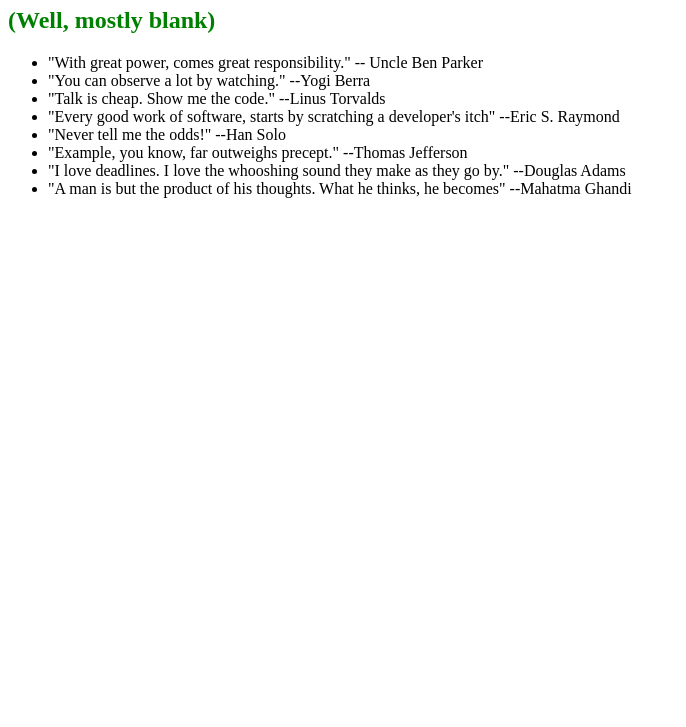
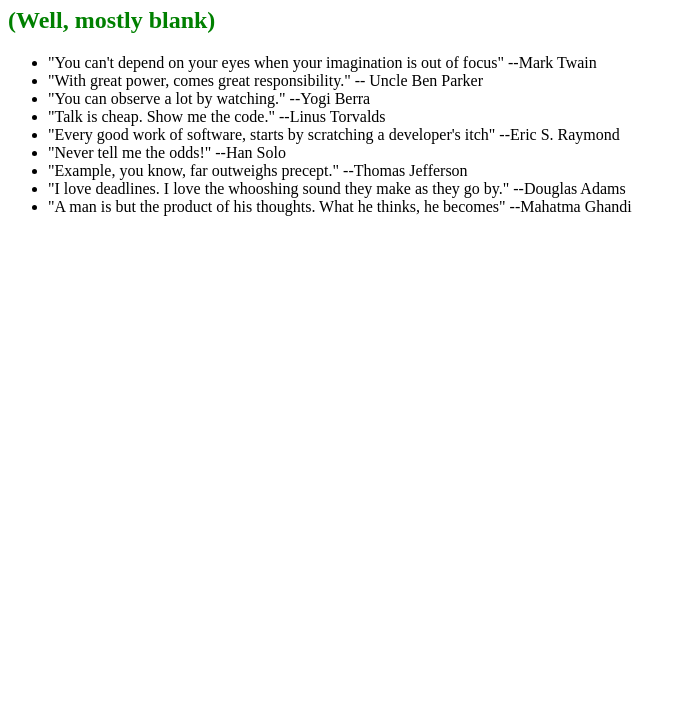
Before and after one commit to Shildrak/OpenSAP_Test_Project, a plain HTML site: page index.html in a window 1280 px wide. Shown: the part 73-800 px from the top of the page, without its empty margins (0-686 px from the left). Drawn offline with Linux system fonts and the light colour scheme.

Commit message:
added Mark Twain quote

```diff
--- a/index.html
+++ b/index.html
@@ -9,6 +9,7 @@
 		<h1>A Page of Quotations</h1>
 		<h2>(Well, mostly blank)</h2>
 		<ul>
+			<li>"You can't depend on your eyes when your imagination is out of focus" --Mark Twain</li>
 			<li>"With great power, comes great responsibility." -- Uncle Ben Parker</li>
 			<li>"You can observe a lot by watching." --Yogi Berra</li>
 			<li>"Talk is cheap. Show me the code." --Linus Torvalds</li>
```
